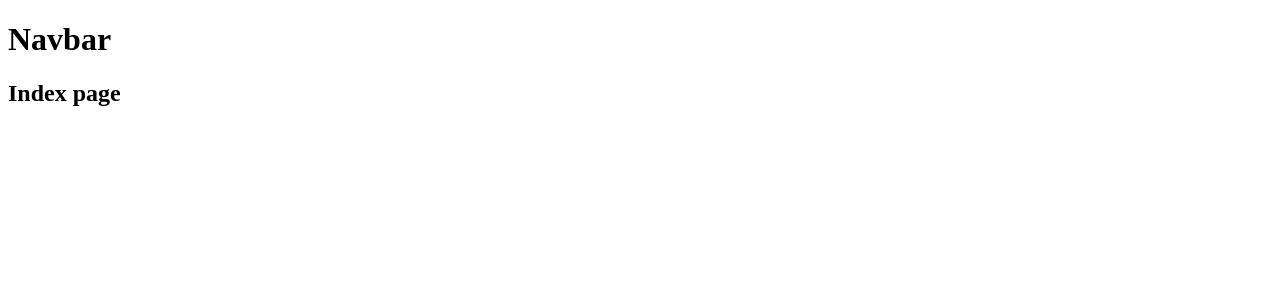
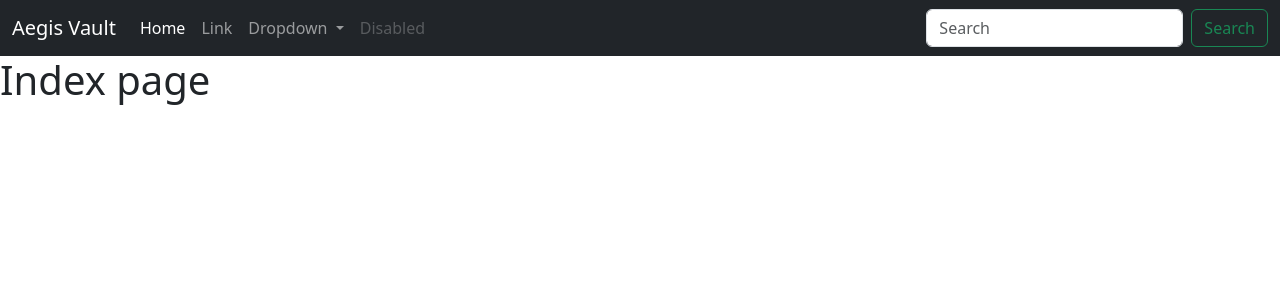
Before and after one commit to dikchhantThapa/aegis-vault, a Spring Boot app: page / in a window 1280 px wide. Shown: the top 300 px of the page. Run offline with Spring Boot 4, Linux system fonts and the light colour scheme; some libraries are stand-ins or nearby versions.

Commit message:
bootstrap added, first basic skeleton

```diff
--- a/src/main/resources/templates/base.html
+++ b/src/main/resources/templates/base.html
@@ -4,12 +4,60 @@
 <head>
     <meta charset="UTF-8">
     <title>Title</title>
+    <link href="https://cdn.jsdelivr.net/npm/bootstrap@5.3.3/dist/css/bootstrap.min.css" rel="stylesheet" integrity="sha384-QWTKZyjpPEjISv5WaRU9OFeRpok6YctnYmDr5pNlyT2bRjXh0JMhjY6hW+ALEwIH" crossorigin="anonymous">
+    <link rel="stylesheet" href="https://cdnjs.cloudflare.com/ajax/libs/font-awesome/6.6.0/css/all.min.css" integrity="sha512-Kc323vGBEqzTmouAECnVceyQqyqdsSiqLQISBL29aUW4U/M7pSPA/gEUZQqv1cwx4OnYxTxve5UMg5GT6L4JJg==" crossorigin="anonymous" referrerpolicy="no-referrer" />
+
 </head>
+
 <body>
+    <script src="https://cdn.jsdelivr.net/npm/bootstrap@5.3.3/dist/js/bootstrap.bundle.min.js" integrity="sha384-YvpcrYf0tY3lHB60NNkmXc5s9fDVZLESaAA55NDzOxhy9GkcIdslK1eN7N6jIeHz" crossorigin="anonymous"></script>
+
+    <!-- Navbar begin (copied from Bootstrap docs) -->
+
+<!--    <nav class="navbar navbar-expand-lg bg-primary fixed-top navbar-dark">-->
+    <nav class="navbar navbar-expand-lg bg-dark fixed-top navbar-dark">
+
+        <div class="container-fluid">
+            <a class="navbar-brand" href="#">Aegis Vault</a>
+            <button class="navbar-toggler" type="button" data-bs-toggle="collapse" data-bs-target="#navbarSupportedContent" aria-controls="navbarSupportedContent" aria-expanded="false" aria-label="Toggle navigation">
+                <span class="navbar-toggler-icon"></span>
+            </button>
+            <div class="collapse navbar-collapse" id="navbarSupportedContent">
+                <ul class="navbar-nav me-auto mb-2 mb-lg-0">
+                    <li class="nav-item">
+                        <a class="nav-link active" aria-current="page" href="#">Home</a>
+                    </li>
+                    <li class="nav-item">
+                        <a class="nav-link" href="#">Link</a>
+                    </li>
+                    <li class="nav-item dropdown">
+                        <a class="nav-link dropdown-toggle" href="#" role="button" data-bs-toggle="dropdown" aria-expanded="false">
+                            Dropdown
+                        </a>
+                        <ul class="dropdown-menu">
+                            <li><a class="dropdown-item" href="#">Action</a></li>
+                            <li><a class="dropdown-item" href="#">Another action</a></li>
+                            <li><hr class="dropdown-divider"></li>
+                            <li><a class="dropdown-item" href="#">Something else here</a></li>
+                        </ul>
+                    </li>
+                    <li class="nav-item">
+                        <a class="nav-link disabled" aria-disabled="true">Disabled</a>
+                    </li>
+                </ul>
+                <form class="d-flex" role="search">
+                    <input class="form-control me-2" type="search" placeholder="Search" aria-label="Search">
+                    <button class="btn btn-outline-success" type="submit">Search</button>
+                </form>
+            </div>
+        </div>
+    </nav>
+
+    <!-- End Navbar -->
 
     <h1>Navbar</h1>
-    <div th:replace="${content}"> </div>
-    <!--    navbar will be fixed, but dynamic content-->
+        <div th:replace="${content}"> </div>
+        <!--    navbar will be fixed, but dynamic content-->
 
 
 </body>
```
Also changed, not shown: src/main/resources/static/css/style.css (added), src/main/resources/static/js/script.js (added).
